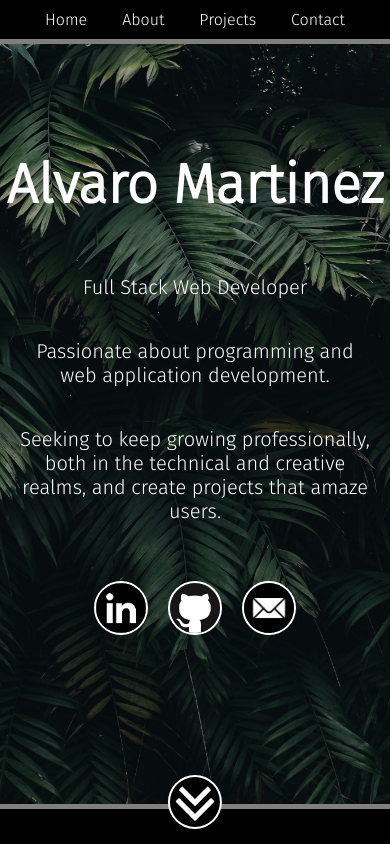
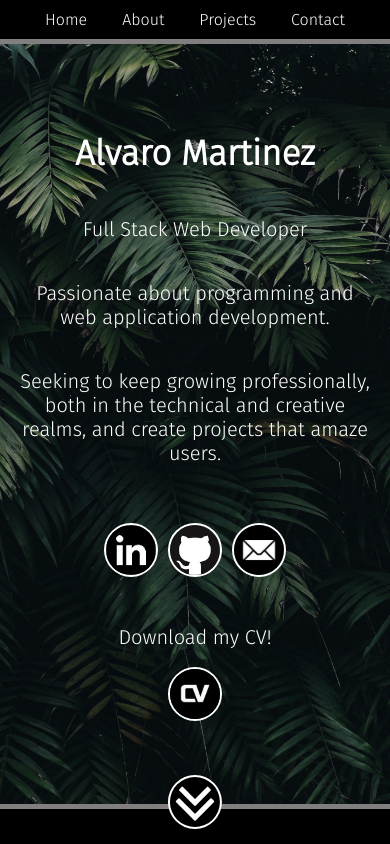
Before and after one commit to AlvaroSapata/Portfolio, a React (Create React App) app: page / in a window 390 px wide. Shown: the top 844 px of the page. Built offline with nearby package versions, Linux system fonts and the light colour scheme.

Commit message:
Added CV download

```diff
--- a/src/App.css
+++ b/src/App.css
@@ -62,10 +62,16 @@
 
 .HomeLinks {
   display: flex;
+  flex-direction: column;
   justify-content: center;
   align-items: center;
   margin-top: 40px;
   gap: 10px;
+  /* padding-bottom: 250px; */
+}
+.primeros3{
+  display: flex;
+  flex-direction: row;
 }
 .HomeLinks img {
   margin: 5px;
@@ -77,7 +83,7 @@
   display: flex;
   justify-content: center;
   align-items: center;
-  margin-bottom: 100px;
+  margin-bottom: 20px;
 }
 
 .contenedor-imagen3 img {
@@ -120,6 +126,15 @@
   transform: scale(1.05);
 }
 
+@media (max-width: 600px) {
+  .HomeStyle h1 {
+    font-size: 35px;
+  }
+
+  .HomeStyle p {
+    font-size: 20px;
+  }
+}
 @media (max-width: 370px) {
   .HomeStyle h1 {
     font-size: 38px;
--- a/src/components/Home.jsx
+++ b/src/components/Home.jsx
@@ -1,7 +1,7 @@
 import React from "react";
 function Home() {
   const handleScrollToAbout = () => {
-    const aboutSection = document.getElementById("about");
+    const aboutSection = document.getElementById("About");
     if (aboutSection) {
       window.scrollTo({
         top: aboutSection.offsetTop,
@@ -21,6 +21,7 @@ function Home() {
         creative realms, and create projects that amaze users.
       </p>
       <div className="HomeLinks">
+        <div className="primeros3">
           <div className="LinksImgContainer">
             <a
               href="https://www.linkedin.com/in/%C3%A1lvaro-mart%C3%ADnez-fern%C3%A1ndez-de-velasco-0034b7161/"
@@ -48,6 +49,17 @@ function Home() {
             </a>
           </div>
         </div>
+        <div className="CVcontainer">
+          <div className="LinksImgContainer">
+            <p>Download my CV!</p>
+            <a href="/Alvaro Martinez CV.pdf" download="Alvaro Martinez CV.pdf">
+              <div className="contenedor-imagen3">
+                <img src="/CVOk.png" alt="CV" />
+              </div>
+            </a>
+          </div>
+        </div>
+      </div>
 
       <div className="Arrow-container">
         <a href="#About" onClick={handleScrollToAbout}>
```
Also changed, not shown: public/CVOk.png (added), 1 other file (tests, documents, lock files or other folders). Lines whose indentation alone changed are shown as unchanged.
